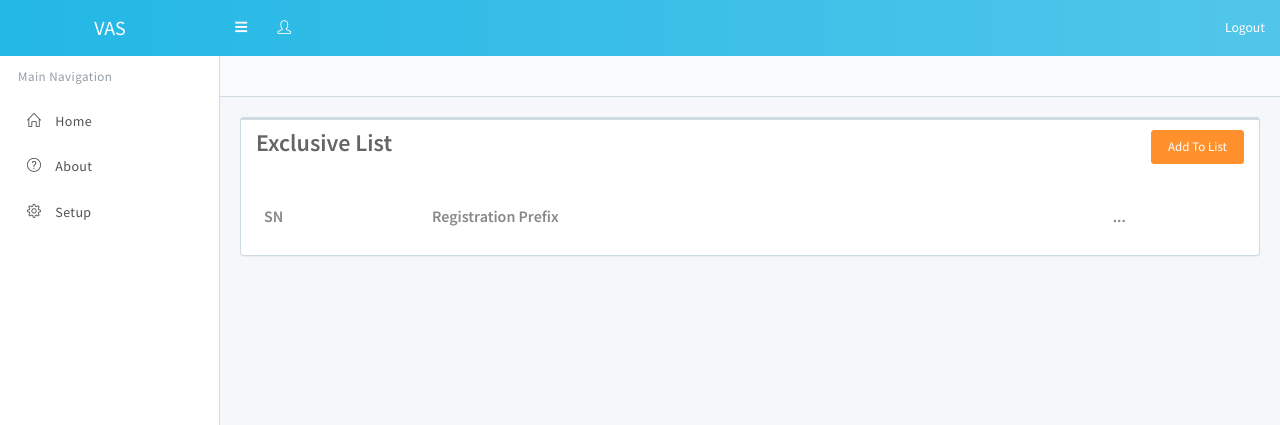
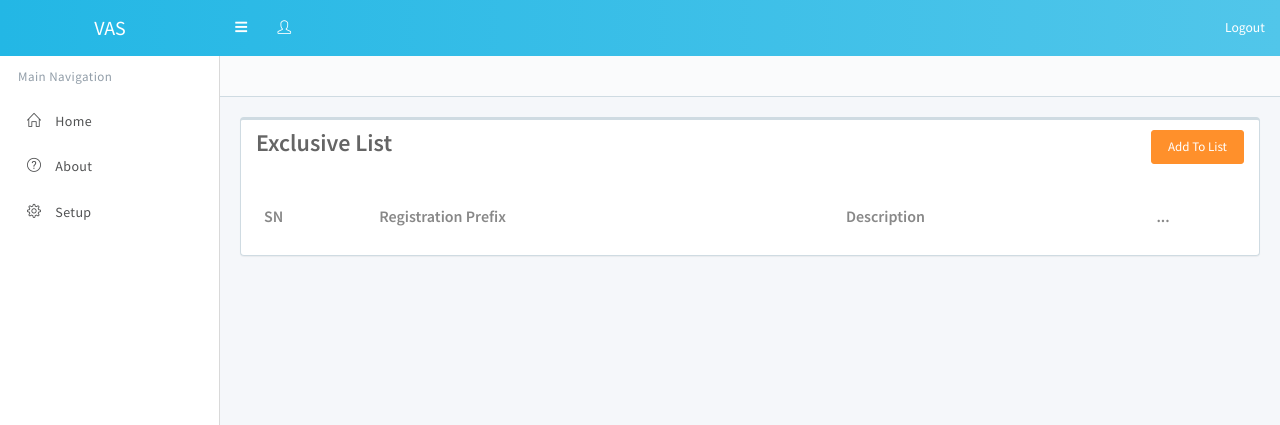
Before and after one commit to wiseman2018/VehicluarSystem, a Flask app: page /setup/exclusive in a window 1280 px wide. Shown: the top 425 px of the page. Run offline with Flask 2, Linux system fonts and the light colour scheme; data that the repository does not hold is empty; some libraries are stand-ins or nearby versions.

Commit message:
added vehicle image, added description to exclusive list

```diff
--- a/app.py
+++ b/app.py
@@ -7,6 +7,8 @@ import datetime
 import psycopg2
 from classes.vas import Vas
 from flask_login import LoginManager, login_user, UserMixin
+from cloudinary.uploader import upload
+from cloudinary.utils import cloudinary_url
 
 app = Flask(__name__)
 # app = Flask(__name__, static_url_path=os.getcwd() + 'static/vendor1')
@@ -14,6 +16,7 @@ app.config.from_object(os.environ['APP_SETTINGS'])
 print(os.environ['APP_SETTINGS'])
 
 app.config['SQLALCHEMY_DATABASE_URI'] = os.environ['DATABASE_URL']
+
 
 db = SQLAlchemy(app)
 migrate = Migrate(app, db)
@@ -70,6 +73,7 @@ class ExclusiveList(db.Model):
 
     id = db.Column(db.Integer, primary_key=True)
     reg_prefix =  db.Column(db.String(128))
+    description =  db.Column(db.String(255))
 
 
 def connect():
@@ -177,9 +181,10 @@ def exclusiveList():
 @app.route('/setup/exclusive', methods=['POST'])
 def setupexclusiveList():
     reg_prefix = request.form.get('reg_prefix')
+    description = request.form.get('description')
 
     # Create a new exclusive list
-    new_exclu = ExclusiveList(reg_prefix=reg_prefix)
+    new_exclu = ExclusiveList(reg_prefix=reg_prefix,description=description)
 
     # Add new record to db
     db.session.add(new_exclu)
@@ -191,10 +196,28 @@ def setupexclusiveList():
 
 @app.route('/setup/vehicle', methods=['POST'])
 def setupTenantVehicle():
-    # Initialise the Vas class and pass submitted form inputs across
-    vas = Vas(request.form,  connect())
-    # get tenant vehicles
-    vas.addTenantVehicle()
+    upload_result = None
+    if request.method == 'POST':
+        file_to_upload = request.files['vehicle_image']
+        if file_to_upload:
+            upload_result = upload(file_to_upload)
+            print(upload_result)
+
+        vehicle_make = request.form.get('vehicle_make')
+        vehicle_model = request.form.get('vehicle_model')
+        plate_number = request.form.get('plate_number')
+        tenant_id = request.form.get('tenant_id')
+        vehicle_image = upload_result['secure_url']
+
+
+        # add vehicle to tenant vehicle table
+        new_vehicle = TenantVehicles(vehicle_make=vehicle_make,vehicle_model=vehicle_model,plate_number=plate_number,tenant_id=tenant_id,vehicle_image=vehicle_image)
+
+        # Add new record to db
+        db.session.add(new_vehicle)
+        db.session.commit()
+
+        flash("Operation was successful")
 
     return redirect(url_for('tenantVehicles'))
 
--- a/requirements.txt
+++ b/requirements.txt
@@ -2,7 +2,9 @@ gunicorn
 alembic==1.0.9
 aniso8601==6.0.0
 astroid==2.2.5
+certifi==2019.3.9
 Click==7.0
+cloudinary==1.16.0
 colorama==0.4.1
 Flask==1.0.2
 Flask-Login==0.4.1
@@ -17,6 +19,7 @@ lazy-object-proxy==1.3.1
 Mako==1.0.9
 MarkupSafe==1.1.1
 mccabe==0.6.1
+mock==3.0.5
 psycopg2==2.8.2
 pylint==2.3.1
 python-dateutil==2.8.0
@@ -25,5 +28,6 @@ pytz==2019.1
 six==1.12.0
 SQLAlchemy==1.3.3
 typed-ast==1.3.1
+urllib3==1.25.2
 Werkzeug==0.15.2
 wrapt==1.11.1
--- a/templates/setup/_add_exclusive.html
+++ b/templates/setup/_add_exclusive.html
@@ -17,6 +17,14 @@
                             <input required type="text" class="form-control" name="reg_prefix" id="reg_prefix">
                         </div>
                     </div>
+                    <div class="form-group row">
+                        <label for="description" class="col-xl-3 col-form-label">
+                            Description
+                        </label>
+                        <div class="col-xl-9">
+                            <textarea name="description" id="description" rows="3" style="width:100%"></textarea>
+                        </div>
+                    </div>
                 </div>
                 <div class="modal-footer">
                     <button class="btn btn-warning" data-dismiss="modal">Close</button>
--- a/templates/setup/_add_vehicle.html
+++ b/templates/setup/_add_vehicle.html
@@ -7,7 +7,7 @@
                     <span aria-hidden="true">&times;</span>
                 </button>
             </div>
-            <form action="/setup/vehicle" method="post">
+            <form action="/setup/vehicle" method="post" enctype="multipart/form-data">
                 <div class="modal-body">
                     <div class="form-group row">
                         <label for="vehicle_make" class="col-xl-3 col-form-label">
--- a/templates/setup/exclusive_list.html
+++ b/templates/setup/exclusive_list.html
@@ -16,6 +16,7 @@
                                 <tr>
                                     <th>SN</th>
                                     <th>Registration Prefix</th>
+                                    <th>Description</th>
                                     <th>...</th>
                                 </tr>
                             </thead>
@@ -24,6 +25,7 @@
                                 <tr>
                                     <td>{{loop.index}}</td>
                                     <td>{{row.reg_prefix}}</td>
+                                    <td>{{row.description}}</td>
                                     <td>
                                         <a href="/setup/delete_exclu?id={{row.id}}" onclick="return false;" class="btn btn-danger btn-oval confirm_delete">delete</a>
                                     </td>
--- a/templates/setup/tenant_vehicles.html
+++ b/templates/setup/tenant_vehicles.html
@@ -18,6 +18,7 @@
                                     <th>Make</th>
                                     <th>Model</th>
                                     <th>Registration Number</th>
+                                    <th>Front View</th>
                                     <th>...</th>
                                 </tr>
                             </thead>
@@ -28,6 +29,9 @@
                                     <td>{{ vehicle.vehicle_make }}</td>
                                     <td>{{ vehicle.vehicle_model }}</td>
                                     <td>{{ vehicle.plate_number }}</td>
+                                    <td>
+                                        <img src="{{ vehicle.vehicle_image }}" alt="" style="max-height:100px">
+                                    </td>
                                     <td>
                                         <a href="/setup/delete_vehicle?id={{vehicle.id}}" onclick="return false;" class="btn btn-danger btn-oval confirm_delete">delete</a>
                                     </td>
```
Also changed, not shown: migrations/versions/2fe35b98f75d_added_description_to_exclusive.py (added, +28 -0 lines), 1 other file.
